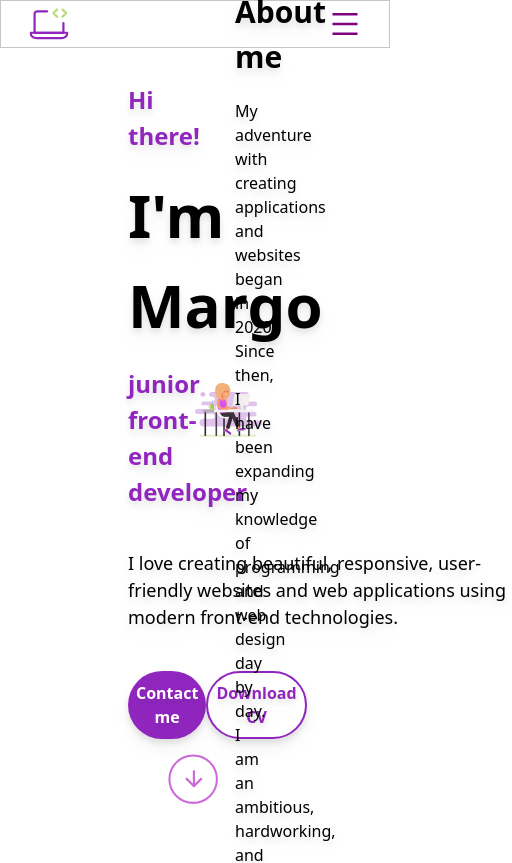
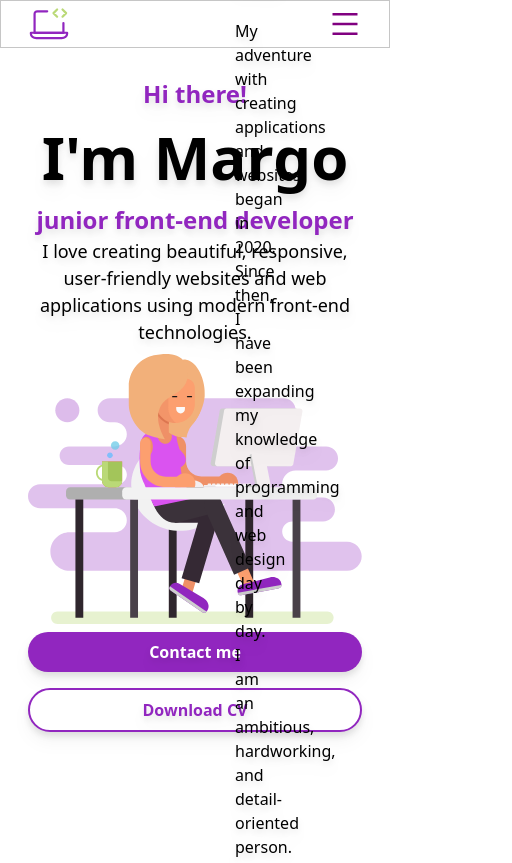
Before and after one commit to Margo1212/margo-portfolio, a Next.js app: page / in a window 390 px wide. Shown: the top 863 px of the page, 512 px wide, since content can reach past the window. Built offline with nearby package versions, Linux system fonts and the light colour scheme.

Commit message:
responsive styles

```diff
--- a/src/views/MainView/sections/HomeSection.tsx
+++ b/src/views/MainView/sections/HomeSection.tsx
@@ -6,9 +6,11 @@ import Link from "next/link"
 
 export const HomeSection = () => {
 	return (
-		<section id="home" className="container h-[calc(min(100vh-80px))] w-full px-32 flex m-0 items-center">
-			<div className="w-2/4 pb-10">
-				<div className="flex-col space-y-4">
+		<section
+			id="home"
+			className=" w-screen m-0 px-7 pt-7 space-y-2 grid grid-cols-1 lg:justify-items-stretch lg:px-32 lg:place-items-center lg:grid-cols-2 lg:grid-rows-5 lg:h-[calc(min(100vh-80px))] "
+		>
+			<div className="text-center md:text-start lg:space-y-3 lg:pr-44 lg:place-items-center lg:row-start-1 lg:col-start-1 lg:row-end-4 lg:col-end-2">
 				<Text weigth="semibold" color="primary-300" size="text-2xl">
 					Hi there!
 				</Text>
@@ -18,32 +20,31 @@ export const HomeSection = () => {
 				<Text weigth="semibold" color="primary-300" size="text-2xl">
 					junior front-end developer
 				</Text>
-				</div>
-				<div className="w-96 my-10">
 				<Text weigth="normal" color="text-dark" size="text-lg">
-						I love creating beautiful, responsive, user-friendly websites and web applications using
-						modern front-end technologies.
+					I love creating beautiful, responsive, user-friendly websites and web applications using modern
+					front-end technologies.
 				</Text>
 			</div>
-				<div className="w-full flex flex-row">
-					<Button width="sm" variant="filled">
+
+			<div className="w-full lg:row-start-1 lg:col-start-2 lg:row-end-5 lg:col-end-3">
+				<MainImage />
+			</div>
+			<div className="grid grid-cols-1 space-y-4 lg:space-y-0 lg:grid lg:grid-cols-4 lg:row-start-4 lg:col-start-1 lg:row-end-5 lg:col-end-2">
+				<Button variant="filled">
 					<Link href="/contact">
 						<Text weigth="semibold" color="#fff" size="text-base">
 							Contact me
 						</Text>
 					</Link>
 				</Button>
-					<Button width="sm" variant="outline">
+				<Button variant="outline">
 					<Text weigth="semibold" size="text-base">
 						Download CV
 					</Text>
 				</Button>
 			</div>
-			</div>
-			<div className="w-2/4 pb-10">
-				<MainImage />
-			</div>
-			<div className="absolute bottom-2 left-1/2 transform -translate-x-1/2 -translate-y-1/2">
+
+			<div className="hidden lg:block lg:absolute lg:bottom-2 lg:left-1/2 lg:transform lg:-translate-x-1/2 lg:-translate-y-1/2">
 				<Scroller />
 			</div>
 		</section>
```
Lines whose indentation alone changed are shown as unchanged.
